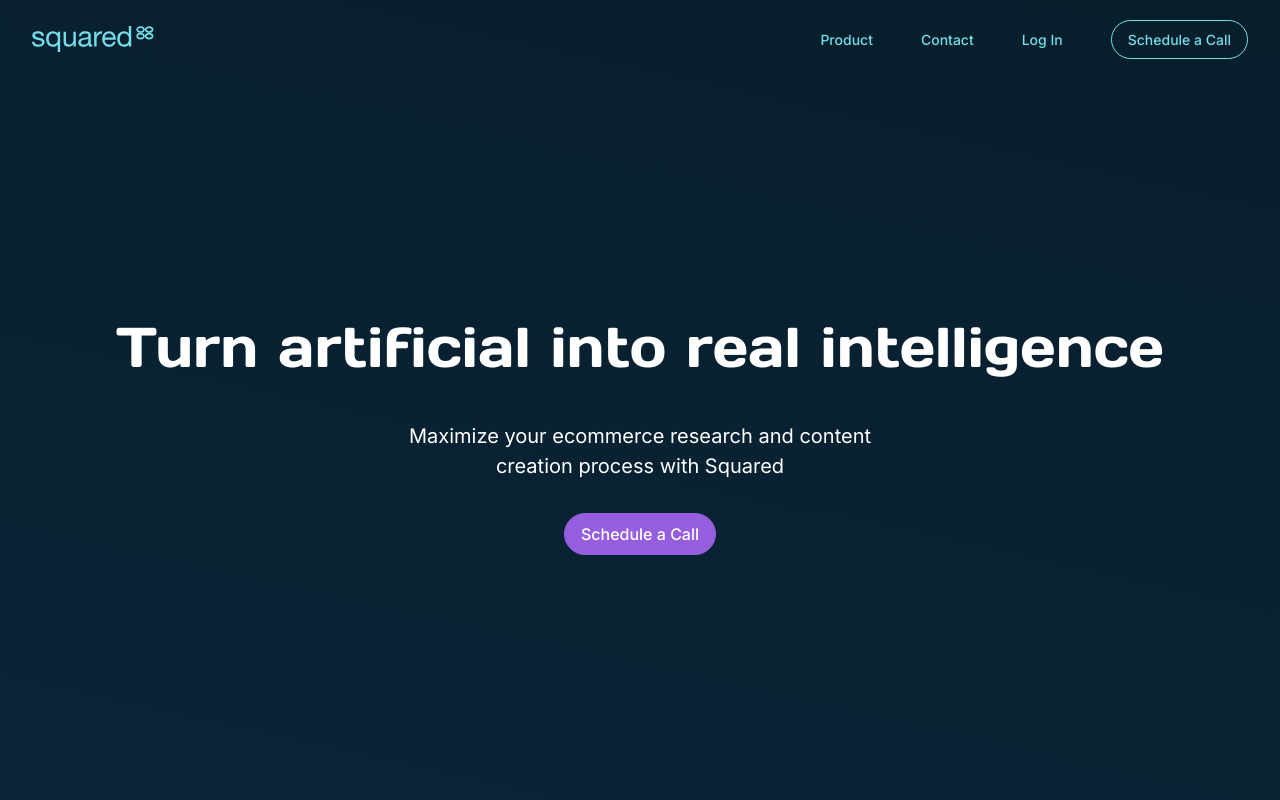
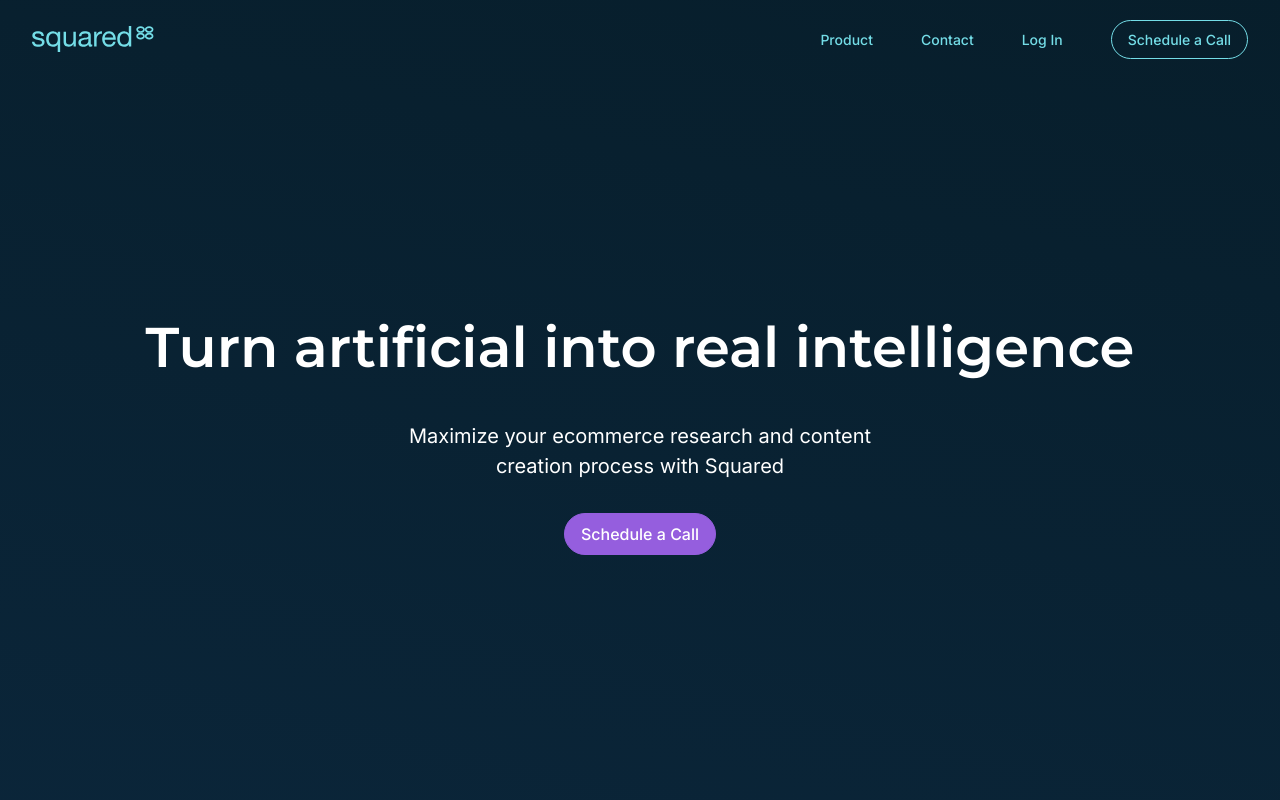
Before and after one commit to get-squared/SquaredLP, a React (Vite) app: page / in a window 1280 px wide. Shown: the top 800 px of the page. Built offline with nearby package versions, Linux system fonts and the light colour scheme; the HTML template or start-up script is replaced by a standard one.

Commit message:
Changing title font to Google's Montserrat

```diff
--- a/src/index.css
+++ b/src/index.css
@@ -6,7 +6,8 @@
 @font-face {
     font-family: "Titles font";
     /* src: url('../src/fonts/test-soehne-breit-kraftig.woff2') format('woff'); */
-    src: url('../src/fonts/daysone-regular.ttf') format('woff');
-    font-weight: 500;
+    /* src: url('../src/fonts/daysone-regular.ttf') format('woff'); */
+    src: url('../src/fonts/Montserrat-500-600.ttf') format('woff');
+    font-weight: 600;
     font-style: normal;
 }
```
Also changed, not shown: src/fonts/Montserrat-500-600.ttf (added).
